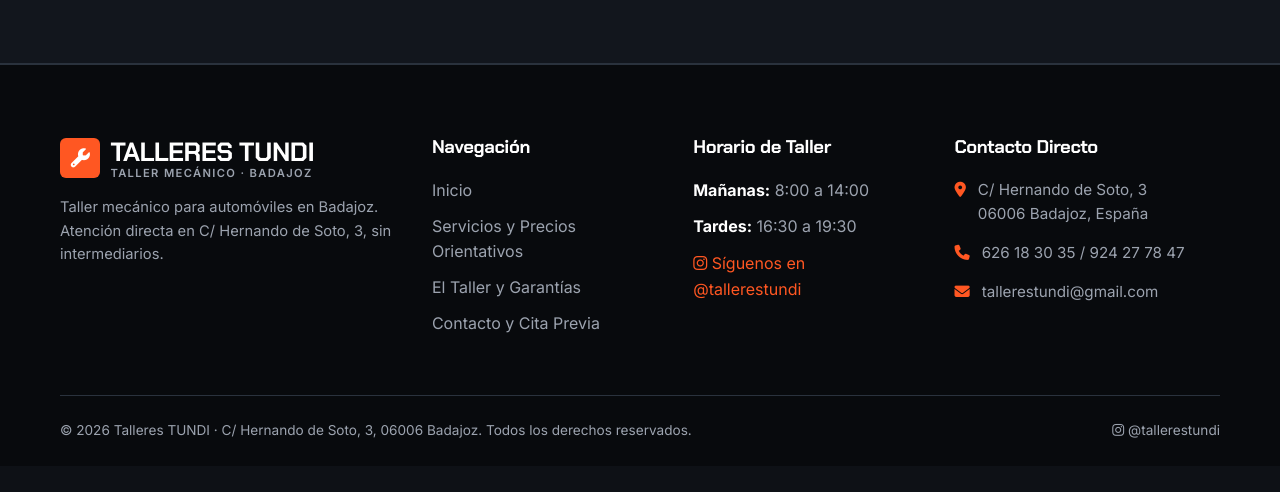
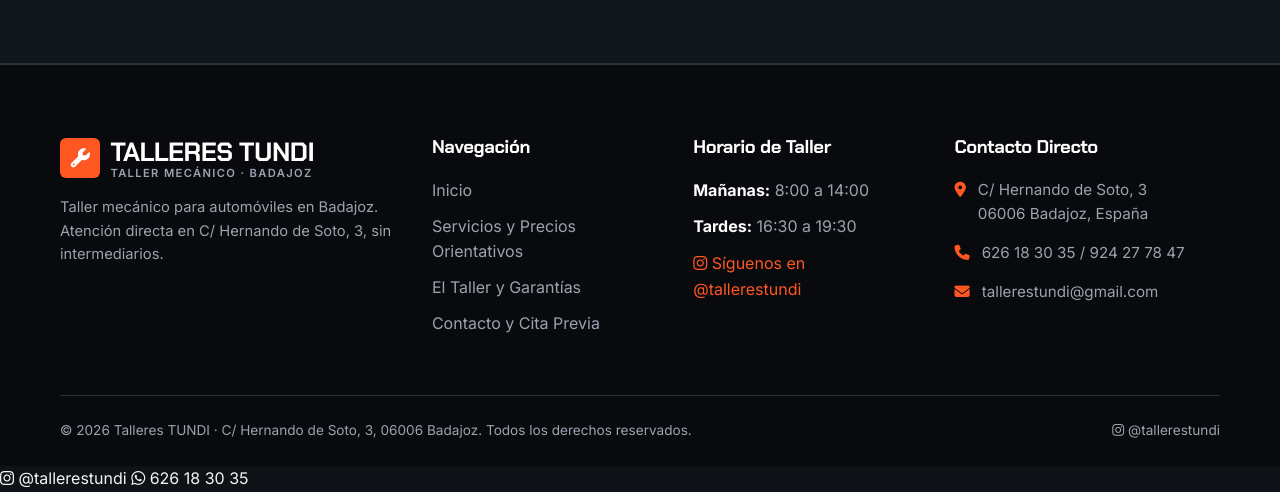
Before and after one commit to EliteNicks-Project/talleres-tundi, a plain HTML site: page contacto.html in a window 1280 px wide. Shown: the part 1846-2338 px from the top of the page. Before the commit the page ends 2312 px from the top, so only its background shows below. Drawn offline with Linux system fonts and the light colour scheme.

Commit message:
Update contacto.html

```diff
--- a/contacto.html
+++ b/contacto.html
@@ -9,7 +9,7 @@
   <link rel="preconnect" href="https://fonts.gstatic.com" crossorigin>
   <link href="https://fonts.googleapis.com/css2?family=Chakra+Petch:wght@600;700&family=Inter:wght@400;500;600;700&display=swap" rel="stylesheet">
   <link rel="stylesheet" href="https://cdnjs.cloudflare.com/ajax/libs/font-awesome/6.5.1/css/all.min.css">
-  <link rel="stylesheet" href="styles.css">
+  <link rel="stylesheet" href="styles.css?v=3">
 </head>
 <body>
 
@@ -279,14 +279,14 @@
   </footer>
 
   <!-- Botones Flotantes Instagram y WhatsApp -->
-  <div class="floating-social-group">
-    <a href="https://www.instagram.com/tallerestundi/" target="_blank" rel="noopener" class="float-btn instagram-float" aria-label="Seguir a Talleres TUNDI en Instagram">
-      <span class="float-tooltip">Síguenos: @tallerestundi</span>
+  <div class="tundi-floating-bar">
+    <a href="https://www.instagram.com/tallerestundi/" target="_blank" rel="noopener" class="tundi-pill tundi-pill-ig" aria-label="Instagram @tallerestundi">
       <i class="fa-brands fa-instagram"></i>
+      <span>@tallerestundi</span>
     </a>
-    <a href="https://wa.me/34626183035?text=Hola%20Talleres%20TUNDI,%20quisiera%20pedir%20cita%20previa%20para%20revisar%20mi%20coche." target="_blank" rel="noopener" class="float-btn whatsapp-float" aria-label="Contactar por WhatsApp">
-      <span class="float-tooltip">WhatsApp: 626 18 30 35</span>
+    <a href="https://wa.me/34626183035?text=Hola%20Talleres%20TUNDI,%20quisiera%20pedir%20cita%20previa%20para%20revisar%20mi%20coche." target="_blank" rel="noopener" class="tundi-pill tundi-pill-wa" aria-label="WhatsApp 626 18 30 35">
       <i class="fa-brands fa-whatsapp"></i>
+      <span>626 18 30 35</span>
     </a>
   </div>
 
```
